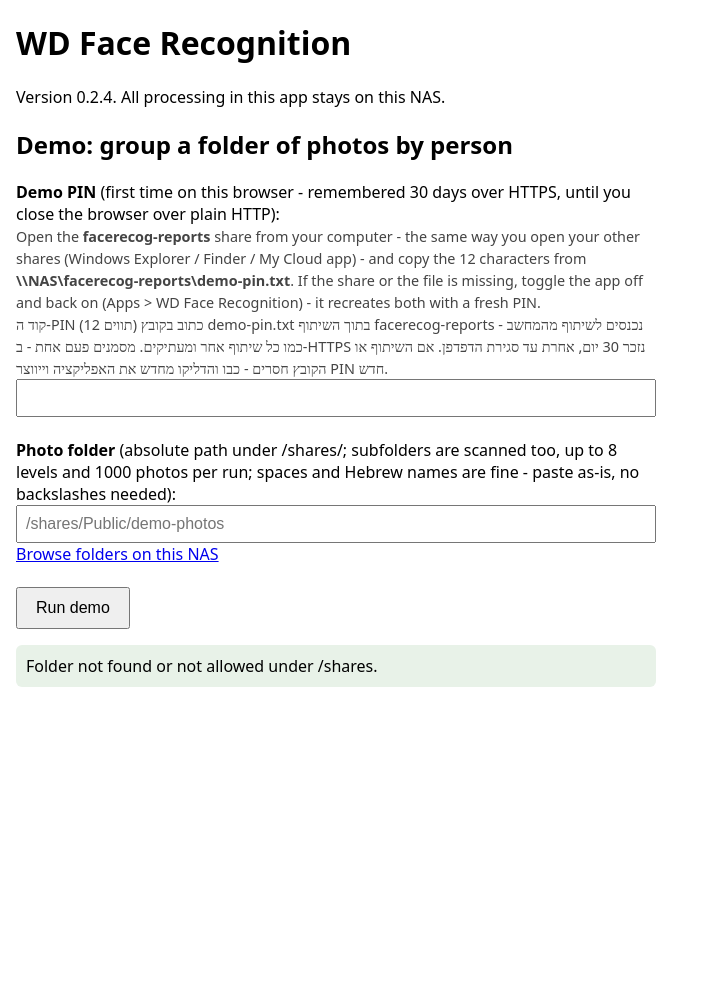
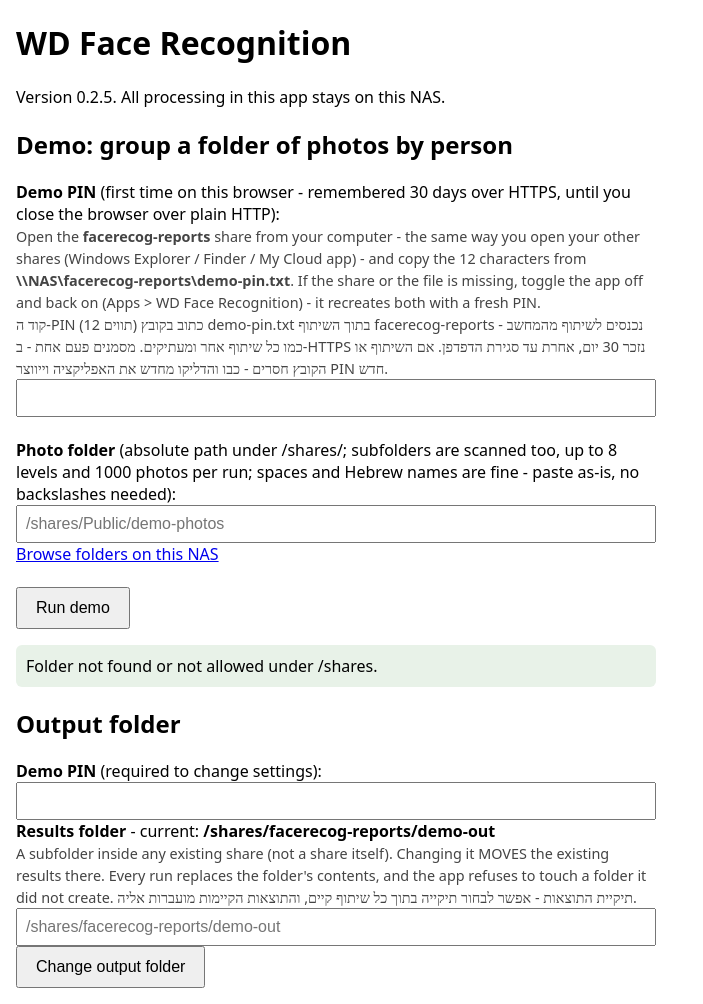
Before and after one commit to reihlinstinct/wd-face-recognition, a PHP site: page /?browse=/shares in a window 1280 px wide. Shown: the whole page, without its empty margins (0-703 px from the left). Before the commit the page ends 687 px from the top, so only its background shows below. Run offline with PHP 8.4, Linux system fonts and the light colour scheme.

Commit message:
Configurable output folder for results (0.2.5, closes #43) (#44)
The user picks where demo results live - a subfolder inside any
existing share - from a new Output folder section on the app page.

- Validation (settings.php): must canonicalize inside an existing
  /shares/<share>/, no "..", share-level symlinks only, and never a
  share ROOT (runs replace the folder's contents, so a share root
  would wipe the share).
- Migration: changing the folder MOVES the existing results - rename
  on the same volume, copy + digest-manifest verify + delete across
  filesystems (a share can live on a USB drive). The original is
  preserved unless the copy verifies complete; the source digest is
  rechecked right before deletion; a failed attempt removes only its
  own creations and never overwrites pre-existing destination files.
- Safety: a run refuses to wipe a folder without the app's marker;
  inside facerecog-reports only the default demo-out may hold results;
  destination symlinks (even dangling) are rejected so nothing writes
  through a link outside the share; old/new overlap is rejected.
- results.php serves the user-writable index.html under a strict CSP
  (default-src 'none'; img-src 'self'; style-src 'unsafe-inline') and
  no-store; set_output holds the run lock and re-checks live status.
- Tests: settings_test (validation, migration, marker contract,
  rollback, symlink refusal, digests); results_test runs the real page
  through the built-in server and asserts exact emitted headers + 403.
  Version 0.2.5 across apkg.rc, index.php, main.cpp, verify-apkg.sh.

CodeRabbit PR #44 rounds 1-4 all folded.

```diff
--- a/apkg/web/index.php
+++ b/apkg/web/index.php
@@ -17,12 +17,15 @@ require_once __DIR__ . '/paths.php';
 require_once __DIR__ . '/run.php';
 require_once __DIR__ . '/browse.php';
 require_once __DIR__ . '/status.php';
-$version = '0.2.4';
+require_once __DIR__ . '/settings.php';
+$version = '0.2.5';
 $appDir = realpath(dirname(__DIR__));
 $demoBin = $appDir . '/bin/wdf_demo';
 $modelsDir = $appDir . '/models';
 $reportsDir = '/shares/facerecog-reports';
-$demoOut = $reportsDir . '/demo-out';
+// Configurable output folder (issue #43): read AFTER a possible
+// set_output POST below; $demoOut is (re)assigned there.
+$demoOut = wdf_output_dir($reportsDir);
 $runLog = $demoOut . '/run.log';
 $lockFile = $reportsDir . '/.demo.lock';
 $pinFile = getenv('WDF_PIN_FILE') !== false ? (string)getenv('WDF_PIN_FILE') : $reportsDir . '/demo-pin.txt';
@@ -69,6 +72,32 @@ if ($_SERVER['REQUEST_METHOD'] === 'POST') {
         $msg = 'Form token mismatch - reload the page and try again.';
     } elseif (!wdf_pin_session_ok($pinFile)) {
         $msg = 'Wrong demo PIN. Read it from ' . $pinFile . ' over SMB or the My Cloud app. If the share or file is missing, toggle the app off and back on to regenerate both with a fresh PIN.';
+    } elseif ($action === 'set_output') {
+        // Configurable output folder (issue #43). Same serialization as a
+        // run launch (CodeRabbit PR #44): moving the output folder while a
+        // run writes to it would strand the job's log and results.
+        $lock = @fopen($lockFile, 'c');
+        if (!$lock) {
+            $msg = 'Cannot create the run lock in the facerecog-reports share'
+                . ' - check that the share exists and is writable.';
+        } elseif (!flock($lock, LOCK_EX | LOCK_NB)) {
+            fclose($lock);
+            $msg = 'A demo run is in progress - change the output folder when it finishes.';
+        } else {
+            if (wdf_demo_status_live($runLog)['state'] === 'running') {
+                $msg = 'A demo run is in progress - change the output folder when it finishes.';
+            } else {
+                $setErr = wdf_set_output_dir((string)($_POST['output_dir'] ?? ''), $reportsDir);
+                $msg = $setErr === ''
+                    ? 'Output folder updated - the existing results were moved there.'
+                    : $setErr;
+                $demoOut = wdf_output_dir($reportsDir);
+                $runLog = $demoOut . '/run.log';
+                $status = wdf_demo_status_live($runLog);
+            }
+            flock($lock, LOCK_UN);
+            fclose($lock);
+        }
     } elseif ($action === 'cancel') {
         // Signal the demo only while the logged PID still belongs to the
         // demo binary (CodeRabbit PR #34): after a crash or NAS reboot the
@@ -97,9 +126,15 @@ if ($_SERVER['REQUEST_METHOD'] === 'POST') {
             // its own output mid-run and puts the cleanup inside the
             // chosen tree. Resolved paths: "/shares/x/./demo-out" slips
             // past a raw prefix compare.
-            $msg = 'That folder overlaps the demo output folder (facerecog-reports/demo-out),'
+            $msg = 'That folder overlaps the demo output folder (' . $demoOut . '),'
                 . ' which is wiped and rewritten on each run - choose a different photo folder.';
         } else {
+            // Legacy (pre-0.2.5) default output has no marker; backfill it
+            // so the replaceable check below recognizes app content.
+            if ($demoOut === wdf_default_output($reportsDir)
+                && is_file($demoOut . '/index.html')) {
+                wdf_mark_output_dir($demoOut);
+            }
             if (!is_dir($demoOut)) {
                 @mkdir($demoOut, 0777, true);
             }
@@ -121,6 +156,12 @@ if ($_SERVER['REQUEST_METHOD'] === 'POST') {
                 $ok = false;
                 if ($lockedStatus['state'] === 'running') {
                     $msg = 'A demo run is already in progress - its progress is shown below.';
+                } elseif (!wdf_output_dir_replaceable($demoOut)) {
+                    // The configured folder holds files this app did not
+                    // create: never wipe them (issue #43).
+                    $msg = 'The output folder is not empty and was not created by this app'
+                        . ' - refusing to replace it. Pick another output folder below'
+                        . ' or empty it yourself.';
                 } else {
                     // Fixed output path: previous demo output is replaced,
                     // never mixed (same guarantee the sync runner had). A
@@ -130,8 +171,9 @@ if ($_SERVER['REQUEST_METHOD'] === 'POST') {
                     exec('rm -rf ' . escapeshellarg($demoOut) . ' 2>/dev/null', $rmLines, $rmRc);
                     if ($rmRc !== 0 || !@mkdir($demoOut, 0777, true)) {
                         $msg = 'Could not reset the demo output folder - nothing was started.'
-                            . ' Check that the facerecog-reports share is writable.';
+                            . ' Check that the output share is writable.';
                     } else {
+                        wdf_mark_output_dir($demoOut);
                         // Async launch (issue #33): detached background job,
                         // output to run.log; survives the browser disconnecting.
                         $ok = wdf_run_demo_async([$demoBin, $photosDir, $modelsDir, $demoOut, '2'], $runLog);
@@ -253,6 +295,25 @@ If the share or the file is missing, toggle the app off and back on
 <button type="submit">Run demo</button>
 </form>
 <?= $browseHtml ?>
+
+<h2>Output folder</h2>
+<form method="post">
+<input type="hidden" name="csrf" value="<?= htmlspecialchars($csrf, ENT_QUOTES, 'UTF-8') ?>">
+<input type="hidden" name="action" value="set_output">
+<?php if (!wdf_pin_session_ok($pinFile)): ?>
+<label for="pin-output">Demo PIN</label> (required to change settings):<br>
+<input type="password" id="pin-output" name="pin" autocomplete="one-time-code"
+       autocapitalize="off" autocorrect="off" spellcheck="false" required><br>
+<?php endif; ?>
+<label for="output_dir">Results folder</label> - current: <b><?= htmlspecialchars($demoOut, ENT_QUOTES, 'UTF-8') ?></b><br>
+<span class="hint">A subfolder inside any existing share (not a share itself). Changing it MOVES the
+existing results there. Every run replaces the folder's contents, and the app refuses to touch a
+folder it did not create. תיקיית התוצאות - אפשר לבחור תיקייה בתוך כל שיתוף קיים, והתוצאות הקיימות מועברות אליה.</span><br>
+<input type="text" id="output_dir" name="output_dir"
+       placeholder="/shares/facerecog-reports/demo-out" required><br>
+<button type="submit">Change output folder</button>
+</form>
+
 <?php if ($msg !== ''): ?>
 <p class="msg"><?= $msg ?></p>
 <?php endif; ?>
--- /dev/null
+++ b/apkg/web/settings.php
@@ -0,0 +1,315 @@
+<?php
+// Configurable output folder (issue #43): the user picks where the demo
+// results (grouped index.html + face crops) live - a subfolder inside an
+// existing share. Persisted in state.json next to the PIN in the reports
+// share. Safety contract:
+//  - never a share ROOT: each run replaces the folder's contents, so
+//    pointing at a share root would wipe the share;
+//  - never over the app's own files (PIN / lock / state in the reports
+//    share), except the default folder itself;
+//  - a run refuses to wipe a non-empty folder that lacks the app's
+//    marker file - it was not created by this app;
+//  - when the setting changes, existing results are MOVED (rename) to
+//    the new folder, so nothing the user already grouped is lost.
+require_once __DIR__ . '/paths.php';
+
+const WDF_OUTPUT_MARKER = '.wdf-demo-output';
+
+function wdf_default_output(string $reportsDir = '/shares/facerecog-reports'): string
+{
+    return $reportsDir . '/demo-out';
+}
+
+function wdf_state_file(string $reportsDir = '/shares/facerecog-reports'): string
+{
+    $env = getenv('WDF_STATE_FILE');
+    return $env !== false ? (string)$env : $reportsDir . '/state.json';
+}
+
+// The configured output folder (validated when set; the stored value is
+// trusted as-is so the results endpoint stays a pure read).
+function wdf_output_dir(string $reportsDir = '/shares/facerecog-reports'): string
+{
+    $f = wdf_state_file($reportsDir);
+    if (is_file($f)) {
+        $state = json_decode((string)file_get_contents($f), true);
+        if (is_array($state) && !empty($state['output_dir'])
+            && is_string($state['output_dir'])) {
+            return $state['output_dir'];
+        }
+    }
+    return wdf_default_output($reportsDir);
+}
+
+// Validate a user-chosen output folder; the tail may not exist yet, the
+// share must. Returns the normalized path, or null with $err set.
+function wdf_normalize_output_dir(string $input, ?string &$err,
+                                  string $allowedPrefix = '/shares/'): ?string
+{
+    $err = null;
+    $input = rtrim(trim($input), '/');
+    if ($input === '') {
+        $err = 'Empty folder path.';
+        return null;
+    }
+    if (strpos($input, $allowedPrefix) !== 0) {
+        $err = 'The folder must be under ' . $allowedPrefix . '.';
+        return null;
+    }
+    if (strpos($input, '..') !== false) {
+        $err = 'The path must not contain "..".';
+        return null;
+    }
+    $rel = substr($input, strlen($allowedPrefix));
+    $parts = explode('/', $rel);
+    if (count($parts) < 2 || $parts[0] === '' || $parts[1] === '') {
+        // Runs replace the folder's contents: a share root would wipe
+        // the whole share.
+        $err = 'Pick a subfolder inside a share, not the share itself'
+            . ' (each run replaces the folder contents).';
+        return null;
+    }
+    if (!is_dir($allowedPrefix . $parts[0])) {
+        $err = 'Share not found: ' . $parts[0];
+        return null;
+    }
+    if (!wdf_path_symlink_components_ok($input, $allowedPrefix)) {
+        $err = 'Symlinks are only allowed at the share level.';
+        return null;
+    }
+    $real = wdf_realpath_lenient($input);
+    if (!wdf_real_path_under_roots($real, wdf_shares_real_roots($allowedPrefix))) {
+        $err = 'The folder must stay inside a share.';
+        return null;
+    }
+    return $input;
+}
+
+// May a run replace this folder's contents? Only when missing, empty, or
+// clearly created by this app (marker file present).
+function wdf_output_dir_replaceable(string $dir): bool
+{
+    if (!is_dir($dir)) {
+        return true;
+    }
+    $names = @scandir($dir);
+    if ($names === false) {
+        return false;
+    }
+    $names = array_diff($names, ['.', '..']);
+    if ($names === []) {
+        return true;
+    }
+    return in_array(WDF_OUTPUT_MARKER, $names, true);
+}
+
+function wdf_mark_output_dir(string $dir): void
+{
+    @file_put_contents($dir . '/' . WDF_OUTPUT_MARKER, "wd-face-recognition demo output\n");
+}
+
+// Recursive copy used when rename() cannot cross filesystems (EXDEV -
+// e.g. a share living on a USB drive). Symlinks are copied as files'
+// targets are followed by copy(); the demo output never contains any.
+function wdf_copy_tree(string $src, string $dst, ?string &$err, array &$created = []): bool
+{
+    $names = @scandir($src);
+    if ($names === false) {
+        $err = 'cannot list ' . $src;
+        return false;
+    }
+    // A symlinked destination would make copy()/mkdir write THROUGH the
+    // link, outside the selected share (CodeRabbit PR #44). is_link uses
+    // lstat, so dangling links are caught too (file_exists misses them).
+    if (is_link($dst)) {
+        $err = 'destination is a symlink: ' . $dst;
+        return false;
+    }
+    if (!is_dir($dst)) {
+        if (!@mkdir($dst, 0777, true)) {
+            $err = 'cannot create ' . $dst;
+            return false;
+        }
+        $created[] = $dst;
+    }
+    foreach ($names as $n) {
+        if ($n === '.' || $n === '..') {
+            continue;
+        }
+        $s = $src . '/' . $n;
+        $d = $dst . '/' . $n;
+        if (is_dir($s) && !is_link($s)) {
+            if (!wdf_copy_tree($s, $d, $err, $created)) {
+                return false;
+            }
+        } else {
+            // Never overwrite a pre-existing destination file; on abort only
+            // THIS attempt's creations are removed (CodeRabbit PR #44).
+            if (is_link($d) || file_exists($d)) {
+                $err = 'target already exists: ' . $d;
+                return false;
+            }
+            if (!@copy($s, $d)) {
+                // copy() can create the destination and still return false;
+                // remove it only because it provably did not exist above.
+                if (is_file($d) && !is_link($d)) {
+                    @unlink($d);
+                }
+                $err = 'cannot copy ' . $n;
+                return false;
+            }
+            $created[] = $d;
+        }
+    }
+    return true;
+}
+
+// Undo a failed copy attempt: remove only what the attempt itself
+// created, deepest first, never pre-existing destination content.
+function wdf_remove_created(array $created): void
+{
+    for ($i = count($created) - 1; $i >= 0; $i--) {
+        if (is_dir($created[$i])) {
+            @rmdir($created[$i]);
+        } else {
+            @unlink($created[$i]);
+        }
+    }
+}
+
+// Relative path => "size:sha1" inventory, for post-copy verification
+// (content digests, CodeRabbit PR #44 - size alone cannot tell a rewrite
+// from a copy).
+function wdf_tree_manifest(string $root, string $rel = ''): array
+{
+    $out = [];
+    $names = @scandir($root . $rel) ?: [];
+    foreach ($names as $n) {
+        if ($n === '.' || $n === '..') {
+            continue;
+        }
+        $p = $rel . '/' . $n;
+        if (is_dir($root . $p) && !is_link($root . $p)) {
+            $out += wdf_tree_manifest($root, $p);
+        } else {
+            $out[$p] = @filesize($root . $p) . ':' . @sha1_file($root . $p);
+        }
+    }
+    return $out;
+}
+
+function wdf_delete_tree(string $root): bool
+{
+    $names = @scandir($root);
+    if ($names === false) {
+        return false;
+    }
+    $ok = true;
+    foreach ($names as $n) {
+        if ($n === '.' || $n === '..') {
+            continue;
+        }
+        $p = $root . '/' . $n;
+        if (is_dir($p) && !is_link($p)) {
+            $ok = wdf_delete_tree($p) && $ok;
+        } else {
+            $ok = @unlink($p) && $ok;
+        }
+    }
+    return @rmdir($root) && $ok;
+}
+
+// Move $old to $new (CodeRabbit PR #44): rename() only works within one
+// filesystem, so on failure fall back to copy + verify + delete. The
+// ORIGINAL is preserved unless the copy verified complete; a partial
+// copy at the target is removed again.
+function wdf_move_tree(string $old, string $new, ?string &$err): bool
+{
+    if (@rename($old, $new)) {
+        return true;
+    }
+    $created = [];
+    if (!wdf_copy_tree($old, $new, $err, $created)) {
+        wdf_remove_created($created);
+        $err = 'Could not move the existing results to the new folder: ' . $err;
+        return false;
+    }
+    $srcManifest = wdf_tree_manifest($old);
+    if ($srcManifest != wdf_tree_manifest($new)) {
+        wdf_remove_created($created);
+        $err = 'Copy verification failed - the original results were left in place.';
+        return false;
+    }
+    // TOCTOU (CodeRabbit PR #44): if the source changed WHILE copying
+    // (e.g. a run still writing), the copy is stale - drop it, keep the
+    // source, move nothing.
+    if ($srcManifest != wdf_tree_manifest($old)) {
+        wdf_remove_created($created);
+        $err = 'The source folder changed during the copy - nothing was moved.';
+        return false;
+    }
+    if (!wdf_delete_tree($old)) {
+        $err = 'The results were copied but the old folder could not be removed'
+            . ' - remove it manually.';
+        return false;
+    }
+    return true;
+}
+
+// Change the output folder: validate, reject a non-empty target, MOVE the
+// existing results over (rename - same data volume on OS5), mark the
+// folder as app-owned, persist atomically. Returns '' on success, else
+// an error message.
+function wdf_set_output_dir(string $input,
+                            string $reportsDir = '/shares/facerecog-reports'): string
+{
+    $err = null;
+    $new = wdf_normalize_output_dir($input, $err, dirname($reportsDir) . '/');
+    if ($new === null) {
+        return $err;
+    }
+    $old = wdf_output_dir($reportsDir);
+    if ($new === $old) {
+        return '';
+    }
+    // Inside the reports share only the default folder may hold results:
+    // the share root itself holds the PIN, the lock and state.json.
+    if ($new !== wdf_default_output($reportsDir)
+        && wdf_path_is_within(wdf_realpath_lenient($new), wdf_realpath_lenient($reportsDir))) {
+        return 'Inside the facerecog-reports share only the default folder (demo-out)'
+            . ' may hold results - the share holds the app PIN and state.';
+    }
+    // Old/new must not overlap in either direction (CodeRabbit PR #44):
+    // moving a folder into itself or into its own child breaks the tree.
+    // Identical paths returned above stay the no-op.
+    if (wdf_paths_overlap(wdf_realpath_lenient($new), wdf_realpath_lenient($old))) {
+        return 'The new folder overlaps the current results folder'
+            . ' - choose a different location.';
+    }
+    if (is_dir($new) && !wdf_output_dir_replaceable($new)) {
+        return 'The chosen folder is not empty - pick an empty or new folder'
+            . ' (each run replaces its contents).';
+    }
+    $parent = dirname($new);
+    if (!is_dir($parent) && !@mkdir($parent, 0777, true)) {
+        return 'Could not create ' . $parent . ' - check share permissions.';
+    }
+    if (is_dir($old)) {
+        $moveErr = null;
+        if (!wdf_move_tree($old, $new, $moveErr)) {
+            return $moveErr;
+        }
+    } elseif (!is_dir($new) && !@mkdir($new, 0777, true)) {
+        return 'Could not create the new folder - check share permissions.';
+    }
+    // Marker also for legacy (pre-0.2.5) content moved from the default.
+    wdf_mark_output_dir($new);
+    $f = wdf_state_file($reportsDir);
+    $tmp = $f . '.tmp';
+    if (@file_put_contents($tmp, json_encode(['output_dir' => $new], JSON_PRETTY_PRINT)) === false
+        || !@rename($tmp, $f)) {
+        return 'The results were moved but the setting could not be saved'
+            . ' - check that the facerecog-reports share is writable.';
+    }
+    return '';
+}
```
Also changed, not shown: apkg/web/results.php (+10 -1 lines), apkg/web/tests/results_test.php (+46 -0 lines), apkg/web/tests/settings_test.php (added, +142 -0 lines), .github/workflows/ci.yml, 3 other files.
